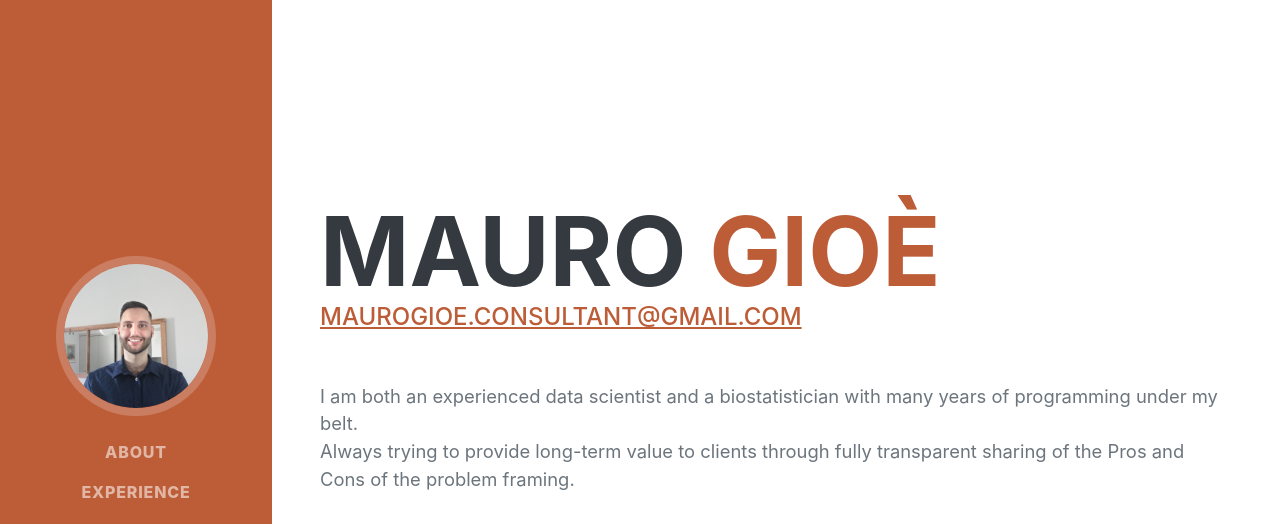
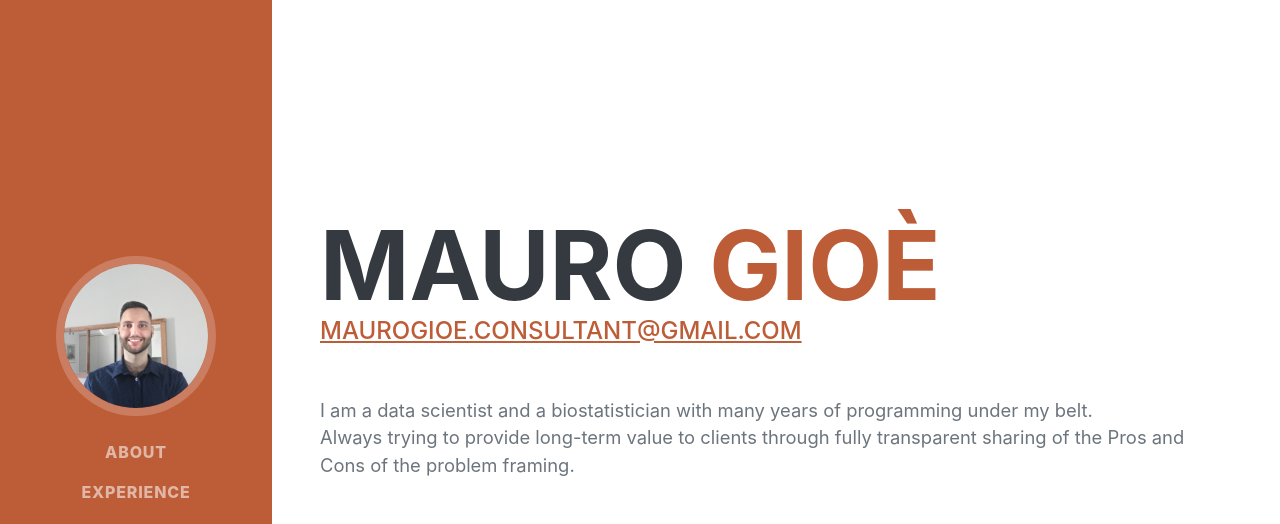
Before and after one commit to MauroGioe/maurogioe.github.io, a plain HTML site: page index.html in a window 1280 px wide. Shown: the top 524 px of the page. Drawn offline with nearby package versions, Linux system fonts and the light colour scheme; a web font is replaced by a local one.

Commit message:
fix uni messina

```diff
--- a/index.html
+++ b/index.html
@@ -48,7 +48,7 @@
                         <!-- (+39) 380173033 · -->
                         <a href="mailto:maurogioe.consultant@gmail.com">maurogioe.consultant@gmail.com</a>
                     </div>
-                    <p class="lead mb-5">I am both an experienced data scientist and a biostatistician with many years of programming under my belt. <br>
+                    <p class="lead mb-5">I am a data scientist and a biostatistician with many years of programming under my belt. <br>
     <!--                     Following MLOps to deliver optimal and consistent results. -->
                          Always trying to provide long-term value to clients through fully transparent sharing of the Pros and Cons of the problem framing.
                           </p>
```
